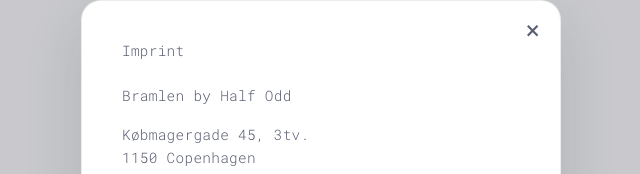
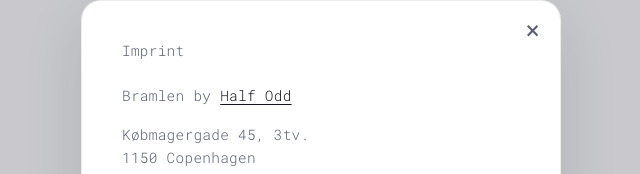
Before and after one commit to tetetootoo/bramlen-web, a React (Vite) app: page / in a window 1280 px wide. Both pictures are taken after a click on the button "Imprint". Shown: the part 244-418 px from the top of the page, without its empty margins (319-959 px from the left). Built offline with nearby package versions, Linux system fonts and the light colour scheme.

Commit message:
update subline and add half odd link

```diff
--- a/src/App.jsx
+++ b/src/App.jsx
@@ -19,7 +19,7 @@
         )}
 
         <p className="tagline">
-          The mother of thoughtfully built software applications
+          Mother of thoughtfully built software applications
         </p>
 
         <a
@@ -53,7 +53,12 @@
             <button className="modal-close" onClick={() => setImprintOpen(false)} aria-label="Close">×</button>
             <h2 className="modal-title">Imprint</h2>
             <div className="modal-body">
-              <p>Bramlen by Half Odd</p>
+              <p>
+                Bramlen by{' '}
+                <a href="https://halfodd.com" target="_blank" rel="noopener noreferrer">
+                  Half Odd
+                </a>
+              </p>
               <p>
                 Købmagergade 45, 3tv.<br />
                 1150 Copenhagen<br />
```
